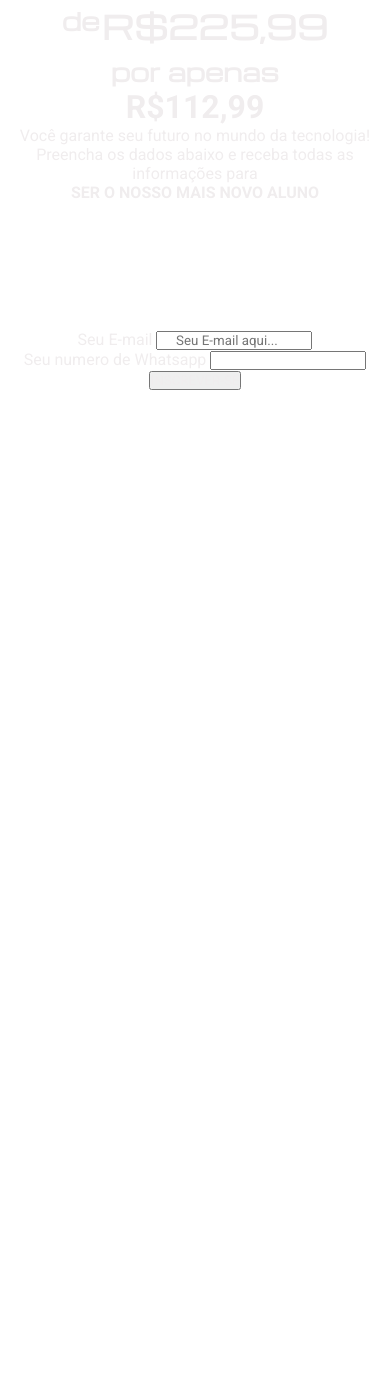
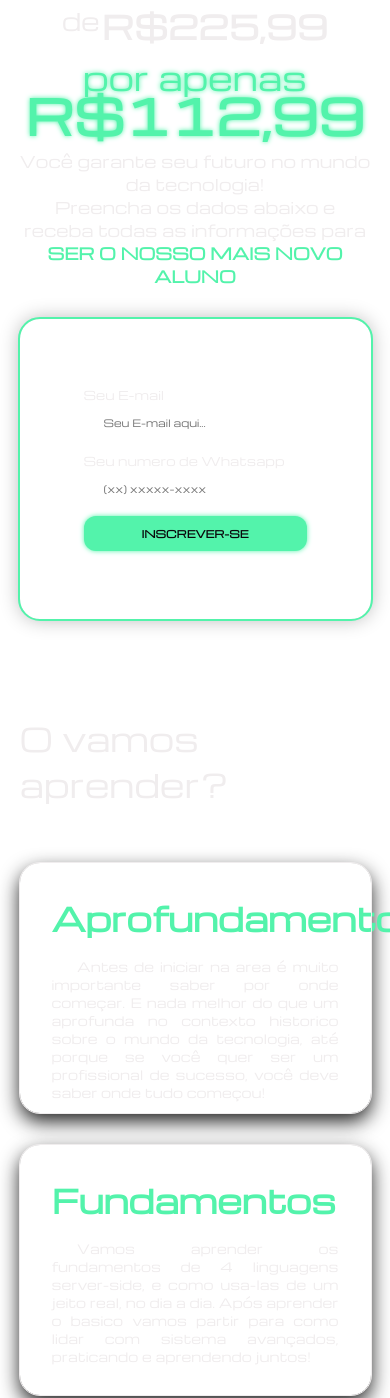
Before and after one commit to ricardomarquess/evento-site, a plain HTML site: page index.html in a window 390 px wide. Shown: the part 166-1564 px from the top of the page. Before the commit the page ends 844 px from the top, so only its background shows below. Drawn offline with nearby package versions, Linux system fonts and the light colour scheme.

Commit message:
mobile first update

```diff
--- a/assets/styles/style.css
+++ b/assets/styles/style.css
@@ -26,7 +26,16 @@
 }
 
 body {
-    width: 100vw;
+    width: 100%;
+    height: 100vh;
+    display: flex;
+    flex-direction: column;
+    align-items: center;
+    background: linear-gradient(100deg, #0A090C);
+}
+
+.main {
+    width: 100%;
     height: 100vh;
     display: flex;
     flex-direction: column;
@@ -61,15 +70,20 @@ body {
 .conteiner {
     display: flex;
     flex-direction: column;
+    justify-content: center;
+    align-items: center;
     width: 100%;
     height: auto;
 }
 
 .preco {
+    width: 90vw;
     display: flex;
     flex-direction: column;
+    justify-content: center;
+    align-items: center;
     gap: 5px;
-    margin-bottom: 8em;
+    margin-bottom: 2em;
 }
 
 .sem-promo {
@@ -78,7 +92,205 @@ body {
     gap: 2px;
 }
 
+.sem-promo > h2 {
+    font-weight: 100;
+}
+
 .sem-promo > h1 {
     font-family: var(--th);
-    text-decoration-style: ;
 }
+
+.com-promo {
+    display: flex;
+    flex-direction: column;
+}
+
+.com-promo> h2 {
+    font-family: var(--th);
+    font-weight: 100;
+    font-size: 2em;
+    color: #53F3AB;
+    text-shadow:0px 0px 5px #53F3AB;
+    margin-bottom: -20px;
+}
+
+.com-promo > h1 {
+    font-family: var(--th);
+    font-size: 3em;
+    color: #53F3AB;
+    text-shadow:0px 0px 5px #53F3AB;
+}
+
+.com-promo > p {
+    font-family: var(--th);
+}
+
+.com-promo strong {
+    font-family: var(--th);
+    color: #53F3AB;
+}
+
+.inscricao {
+    display: flex;
+    justify-content: center;
+    align-items: center;
+    background-color: transparent;
+    border-radius: 20px;
+    box-shadow:0px 0px 20px rgba(0, 0, 0, 0.3);
+    outline:2px solid #53F3AB;
+    width: 90vw;
+    height: 300px;
+    padding: 20px 0px;
+    transition: box-shadow 0.5s ease;
+}
+
+form {
+    .input-group {
+        display: flex;
+        flex-direction: column;
+
+
+    }
+
+    .input-group > label {
+        text-align: left;
+        font-family: var(--th);
+        font-size: 0.75em;
+        margin-bottom: 2px;
+    }
+
+    #input-group1 {
+            margin-bottom: 12px;
+    }
+
+    .input-group > input {
+        text-align: left;
+        padding: 10px 20px;
+        width: 100%;
+        height: auto;
+        outline: none;
+        border-style: none;
+        border-radius: 20px;
+    }
+
+    input {
+        font-family: var(--th);
+        font-size: 10px;
+    }
+
+    .input-enviar {
+        margin-top: 10px;
+    }
+
+    .input-enviar > input {
+        width: 100%;
+        height: auto;
+        padding: 10px 20px;
+        border-style: none;
+        border-radius: 12px;
+        background-color: #53F3AB;
+        box-shadow:0px 0px 5px #53F3AB;
+        font-family: var(--th);
+        font-weight: bolder;
+        color: #0A090C;
+        cursor: pointer;
+        transition: transform 0.3s ease;
+    }
+
+    .input-enviar > input:hover {
+        transform: scale(1.05);
+    }
+}
+
+/* Informações */
+
+.info-evento {
+    width: 90vw;
+    margin-top: 4em;
+    display: flex;
+    flex-direction: column;
+    gap: 1.5em;
+}
+
+header {
+    margin: 2rem 0rem;
+}
+
+header > h1 {
+    text-align: left;
+    font-family: var(--th);
+    font-weight: 100;
+}
+
+.info-group {
+    display: flex;
+    flex-direction: column;
+    gap: 2em;
+}
+
+.info {
+    display: flex;
+    flex-direction: column;
+    gap: 1rem;
+    outline: 1px solid #F0EDEE;
+    height: 250px;
+    border-radius: 20px;
+    box-shadow: 0px 8px 20px rgba(0, 0, 0, 0.9);
+    padding: 2rem;
+}
+
+.info > h1 {
+    font-family: var(--th);
+    text-align: left;
+    color: #53F3AB;
+}
+
+.info > p {
+    display: flex;
+    flex-direction: column;
+    flex-wrap: wrap;
+    font-family: ;
+    text-align: justify;
+    text-indent: 2em;
+    font-family: var(--th);
+    font-size: 0.8rem;
+}
+
+.end-info {
+    padding: 20px;
+}
+
+.end-info > h1 {
+    font-family: var(--th);
+    color: #53F3AB;
+    text-shadow: 0px 0px 5px #53F3AB;
+}
+
+footer {
+    width: 100%;
+    height: auto;
+    font-size: 0.75rem;
+}
+
+footer > p {
+    padding: 10px 0px;
+    color: #F0EDEE;
+    font-family: var(--th);
+    font-weight: 5000;
+}
+
+footer strong {
+    color: #53F3AB;
+    font-family: var(--th);
+    font-weight: bolder;
+}
+
+footer a {
+    text-decoration: none;
+    font-family: var(--th);
+    color: #53F3AB;
+}
+
+footer a:hover {
+    text-decoration: underline;
+}
--- a/index.html
+++ b/index.html
@@ -9,6 +9,7 @@
     <link href="https://fonts.googleapis.com/css2?family=Material+Symbols+Outlined" rel="stylesheet"/>
 </head>
 <body>
+    <div class="main">
         <div class="main-title">
             <h1>PROMOÇÃO!!!!</h1>
             <h2>50% de desconto!</h2>
@@ -29,15 +30,15 @@
                     </p>
                 </div>
             </div>
-        <div class="inscrição">
+            <div class="inscricao">
                 <form action="" method="post">
-                <div class="input-group">
+                    <div class="input-group" id="input-group1">
                         <label for="id_email">Seu E-mail</label>
-                    <input type="number" name="email" id="id_email" placeholder="Seu E-mail aqui..." required>
+                        <input type="email" name="email" id="id_email" placeholder="Seu E-mail aqui..." required>
                     </div>
-                <div class="input-group">
+                    <div class="input-group" id="input-group2">
                         <label for="id_wpp">Seu numero de Whatsapp</label>
-                    <input type="number" name="wpp" id="id_wpp" required>
+                        <input type="tel" name="wpp" id="id_wpp" required placeholder="(xx) xxxxx-xxxx">
                     </div>
                     <div class="input-enviar">
                         <input type="submit" value="INSCREVER-SE">
@@ -45,5 +46,47 @@
                 </form>
             </div>
         </div>
+    </div>
+    <div class="info-evento">
+        <header>
+            <h1>
+                O vamos aprender?
+            </h1>
+        </header>
+        <div class="info-group">
+            <div class="info">
+                <h1>Aprofundamento</h1>
+                <p>
+                    Antes de iniciar na area é muito importante saber por onde começar. E nada melhor do que um aprofunda no contexto historico sobre o mundo da tecnologia, até porque se você quer ser um profissional de sucesso, você deve saber onde tudo começou!
+                </p>
+            </div>
+            <div class="info">
+                <h1>Fundamentos</h1>
+                <p>
+                    Vamos aprender os fundamentos de 4 linguagens server-side, e como usa-las de um jeito real, no dia a dia. Após aprender o basico vamos partir para como lidar com sistema avançados, praticando e aprendendo juntos!
+                </p>
+            </div>
+            <div class="info">
+                <h1>Pratica</h1>
+                <p>
+                    Aqui é aonde você vê progresso acontecendo! Nada melhor do que ver tudo que estudou dando certo e podendo colocar a mão na massa, não? Aqui você pode praticar e pedir ajuda para seus colegas ou tutores!
+                </p>
+            </div>
+            <div class="info">
+                <h1>Projeto</h1>
+                <p>
+                    Como finalização, vamos criar um projeto do zero para masterizar seus conhecimentos, e mais vamos criar um repositorio para guardar seu projeto e você poder usa-lo dentro do seu portfolio!
+                </p>
+            </div>
+        </div>
+        <div class="end-info">
+            <h1>Vem aprender com a gente!</h1>
+        </div>
+    </div>
+    <footer>
+        <p>
+            Site criado por <strong><a href="https://github.com/ricardomarquess" target="_blank" type="external">Ricardo</a></strong>
+        </p>
+    </footer>
 </body>
 </html>
```
Lines whose indentation alone changed are shown as unchanged.
